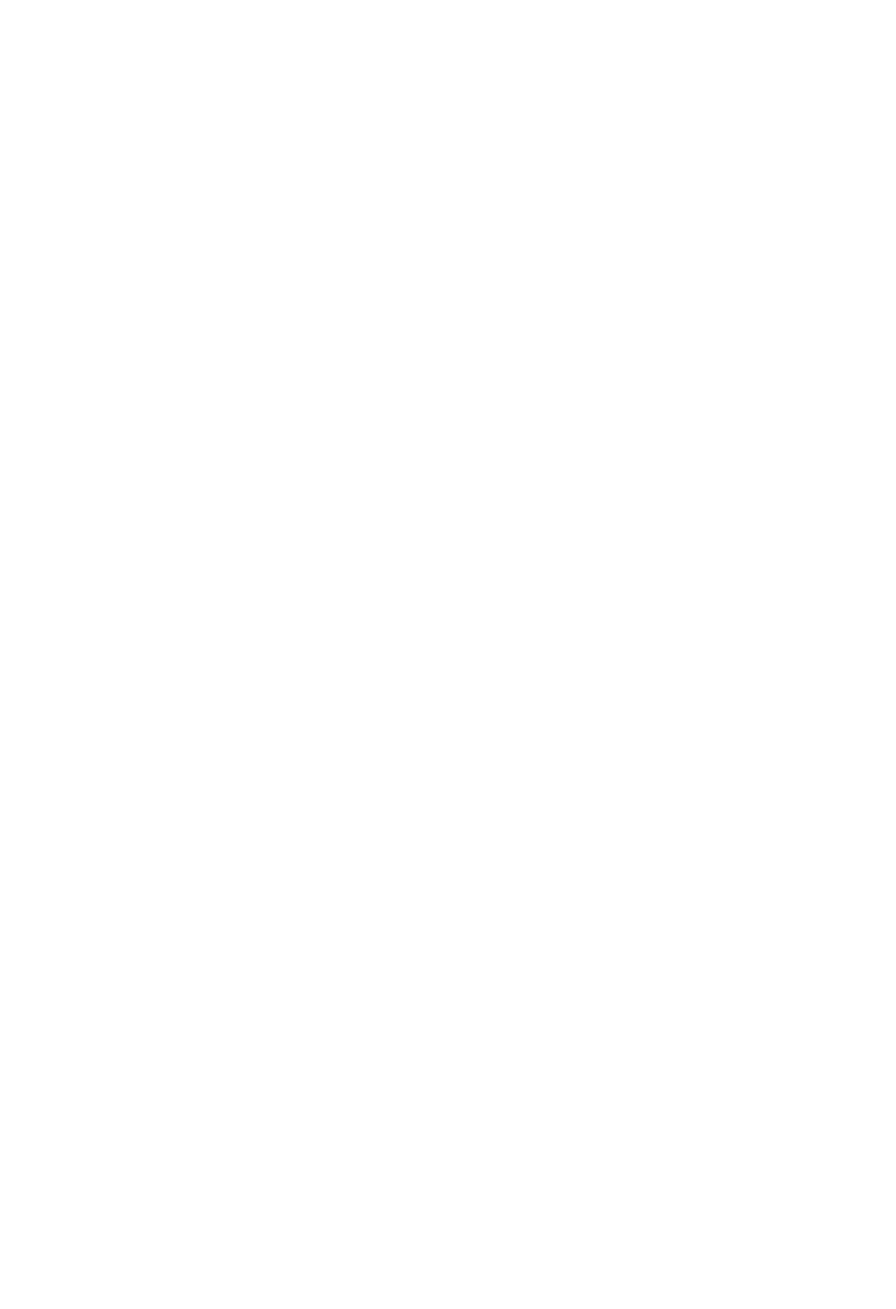
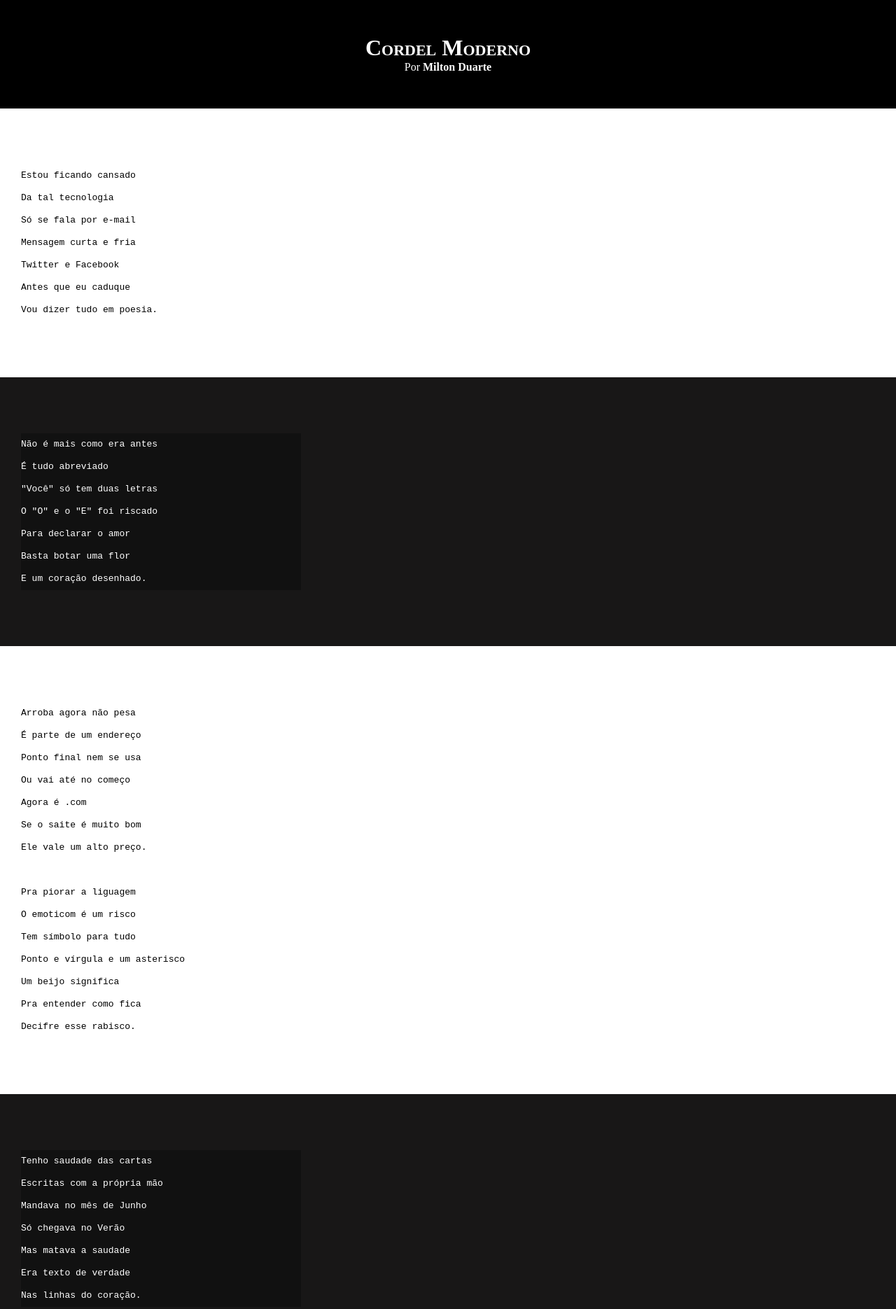
Before and after one commit to LucasSimass/exercicios, a plain HTML site: page Criação de um Cordel (gabarito)/index.html in a window 1280 px wide. Shown: the top 1870 px of the page at 70% size. Before the commit the page ends 800 px from the top, so only its background shows below. Drawn offline with Linux system fonts and the light colour scheme.

Commit message:
Realizando o Gabarito do Cordel (utilizando o Curso em video))

```diff
--- a/Criação de um Cordel (gabarito)/index.html
+++ b/Criação de um Cordel (gabarito)/index.html
@@ -3,9 +3,104 @@
 <head>
     <meta charset="UTF-8">
     <meta name="viewport" content="width=device-width, initial-scale=1.0">
-    <title></title>
+    <title>Cordel Moderno</title>
+    <link rel="stylesheet" href="style.css">
 </head>
 <body>
+    <header>
 
+        <h1>
+            Cordel Moderno
+        </h1>
+
+        <p>
+            Por <a href="https://www.recantodasletras.com.br/poesias/3186743" target="_blank" >Milton Duarte</a>
+        </p>
+    </header>
+
+    <section class="normal">
+        <pre>
+            Estou ficando cansado
+            Da tal tecnologia
+            Só se fala por e-mail
+            Mensagem curta e fria
+            Twitter e Facebook
+            Antes que eu caduque
+            Vou dizer tudo em poesia.
+        </pre>
+    </section>
+
+
+    <section class="imagem">
+        <pre>
+            Não é mais como era antes
+            É tudo abreviado
+            "Você" só tem duas letras
+            O "O" e o "E" foi riscado
+            Para declarar o amor
+            Basta botar uma flor
+            E um coração desenhado.
+        </pre>
+    </section>
+
+
+
+    <section class="normal">
+        <pre>
+            Arroba agora não pesa
+            É parte de um endereço
+            Ponto final nem se usa
+            Ou vai até no começo
+            Agora é .com
+            Se o saite é muito bom
+            Ele vale um alto preço.
+
+            Pra piorar a liguagem
+            O emoticom é um risco
+            Tem símbolo para tudo
+            Ponto e vírgula e um asterisco
+            Um beijo significa
+            Pra entender como fica
+            Decifre esse rabisco.
+        </pre>
+    </section>
+
+
+
+    <section class="imagem">
+        <pre>
+            Tenho saudade das cartas
+            Escritas com a própria mão
+            Mandava no mês de Junho
+            Só chegava no Verão
+            Mas matava a saudade
+            Era texto de verdade
+            Nas linhas do coração.
+        </pre>
+    </section>
+
+
+
+    <section class="normal">
+        <pre>
+            Agora, escrevo e envio
+            Chegando na mesma hora
+            Mas quando vou prosear
+            A pessoa foi embora
+            Abriu outro aplicativo
+            O mundo ficou cativo
+            Da tecnologia do agora.
+
+            Felizmente, pra orar
+            Não precisa de internet
+            Deus escuta todo mundo
+            Se quiser, faça esse teste
+            Dois pontos são dois joelhos
+            Seus lábios são aparelhos
+            Deixe que Deus interprete.
+        </pre>
+    </section>
+
+    <footer><p>Site criado por <a href="https://github.com/LucasSimass" target="_blank" >&copy;Lucas Simas</a> com a ajuda de <a href="https://www.youtube.com/c/CursoemV%C3%ADdeo" target="_blank" >&copy;CursoEmVideo</a> </p></footer>
 </body>
 </html>
--- /dev/null
+++ b/Criação de um Cordel (gabarito)/style.css
@@ -0,0 +1,67 @@
+*{
+    margin: 0px;
+    padding: 0px;
+}
+
+html, body{
+    min-height: 100vh ;
+    background-color: darkgrey;
+}
+
+header{
+    background-color: black;
+    color: white;
+    text-align: center;
+}
+
+header > h1{
+    padding-top: 50px;
+    font-variant: small-caps;
+}
+
+header > p{
+    padding-bottom: 50px;
+}
+
+header a, footer a {
+    color: white;
+    text-decoration: none;
+    font-weight: bolder;
+}
+
+header  a:hover, footer a:hover{
+    text-decoration: underline;
+}
+
+section{
+    padding-top: 10vh;
+    padding-bottom: 10vh;
+    line-height: 2em;
+    padding-left: 30px;
+}
+
+section > pre{
+    white-space: pre-line;
+}
+
+section.normal{
+    background-color: white;
+    color: black;
+}
+
+section.imagem{
+    background-color: rgb(24, 23, 23);
+    color:white
+}
+
+section.imagem > pre{
+    background-color: rgba(0, 0, 0, 0.274);
+    width: 400px;
+}
+
+footer{
+    background-color: black;
+    text-align: center;
+    color: white;
+    padding: 10px;
+}
```
Also changed, not shown: Criação de um Cordel (gabarito)/texto/cordel-moderno.txt (renamed from Criação de um Cordel (gabarito)/cordel-moderno.txt).
